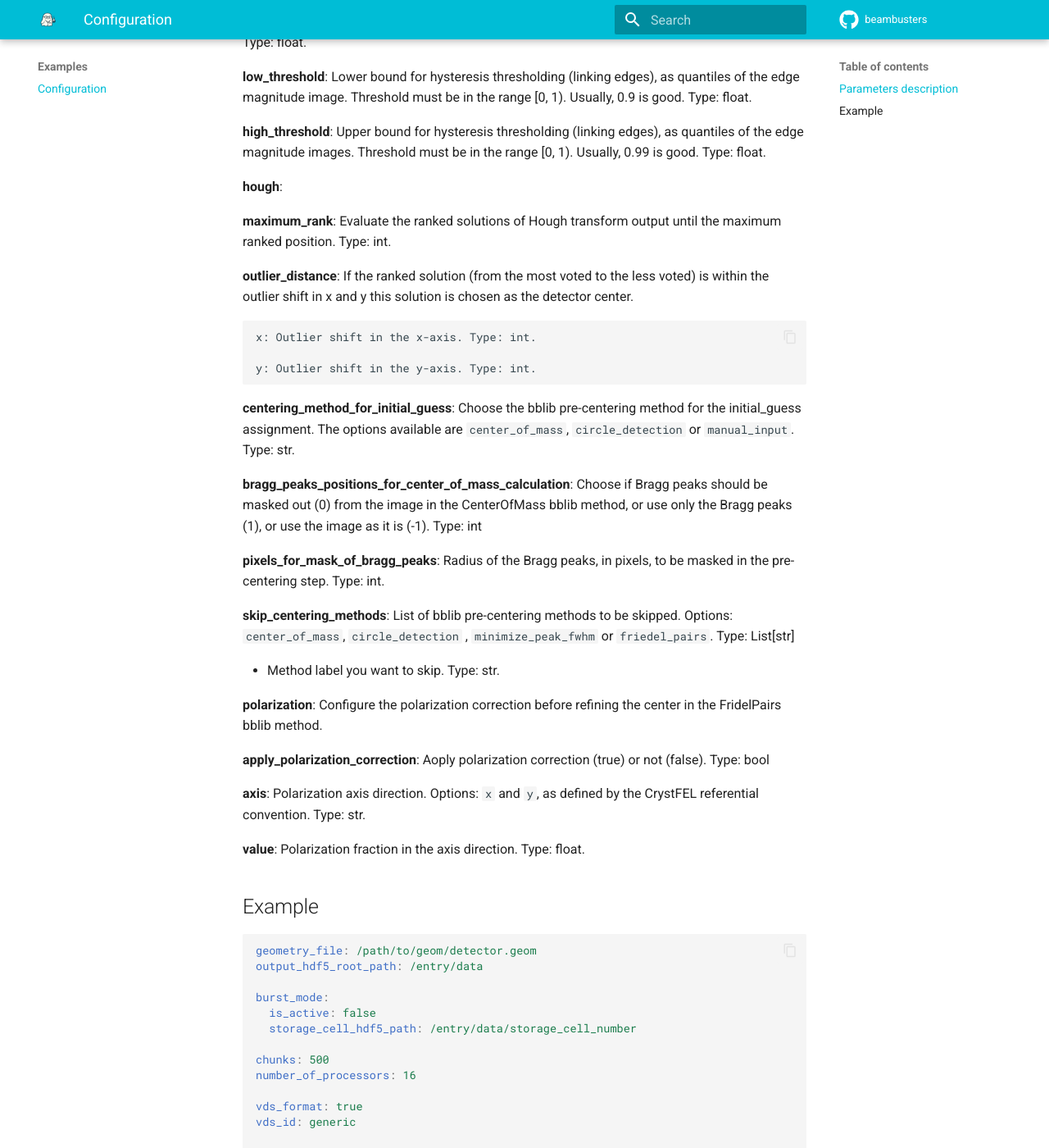
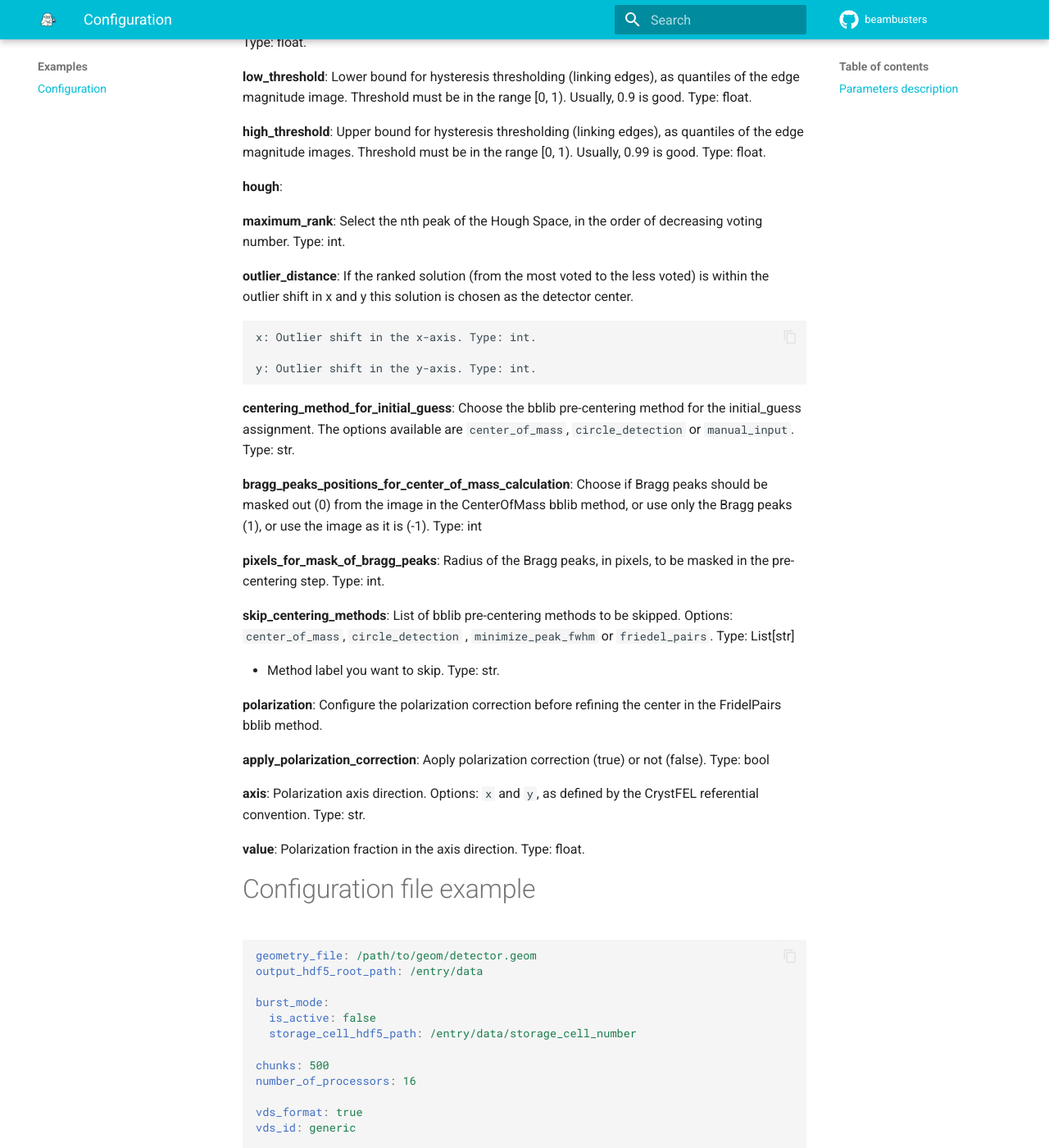
Before and after one commit to anananacr/beambusters, an MkDocs documentation site: the page built from docs/example/config.md, in a window 1280 px wide and 1400 px high, scrolled down 3311 px. Shown: the whole window at 82% size. Built offline with MkDocs 1.6.1 and Material for MkDocs 9.7.7, drawn with Linux system fonts in a browser that asks for light colours; comment, search, counter and statistics services are not loaded; some of the changed text lies outside the part shown.

Commit message:
doc: Fix hough maximum rank explanation.

````diff
--- a/docs/example/config.md
+++ b/docs/example/config.md
@@ -1,4 +1,4 @@
-# Configuration
+# Configuration file
 
 ## Parameters description
 
@@ -124,8 +124,7 @@
 
 **hough**:
 
-  **maximum_rank**: Evaluate the ranked solutions of Hough transform output until the
-  maximum ranked position. Type: int.
+  **maximum_rank**: Select the nth peak of the Hough Space, in the order of decreasing voting number. Type: int.
 
   **outlier_distance**: If the ranked solution (from the most voted to the less voted) is within the outlier shift in x and y this solution is chosen as the detector center.
 
@@ -152,7 +151,7 @@
   **value**: Polarization fraction in the axis direction. Type: float.
 
 
-## Example
+# Configuration file example
 ```yaml
 geometry_file: /path/to/geom/detector.geom
 output_hdf5_root_path: /entry/data
````
